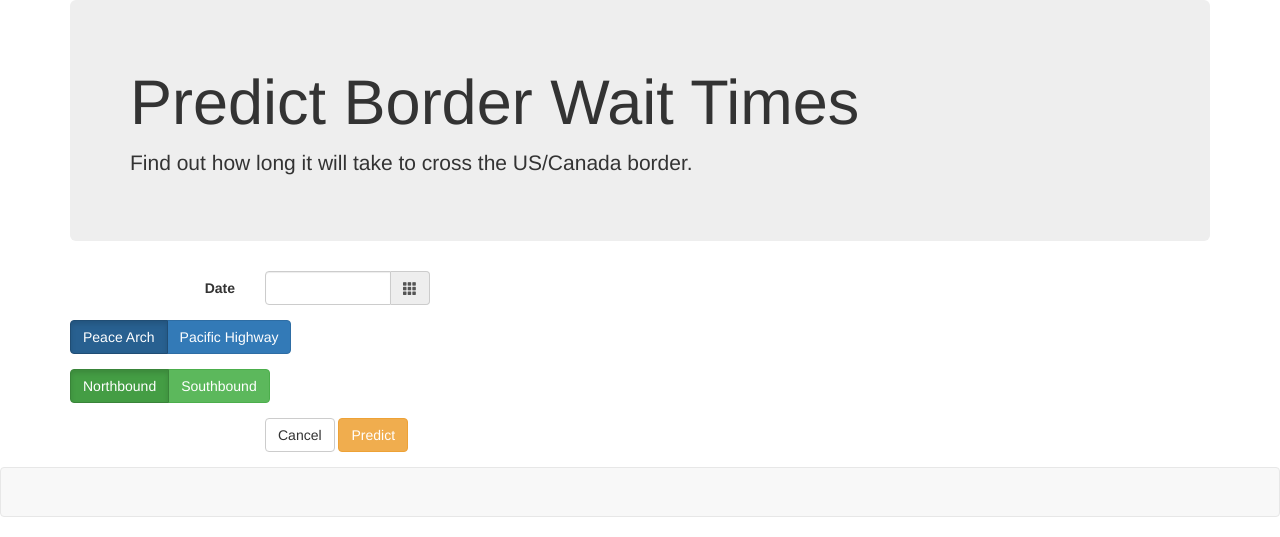
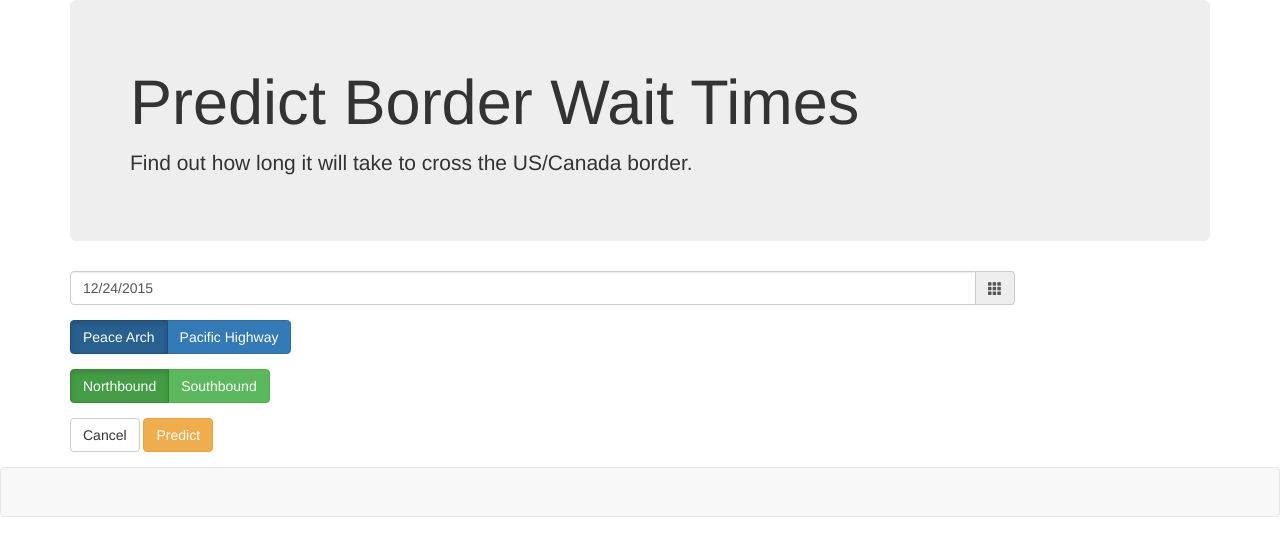
Before and after one commit to jngseattle/BorderCrossing, a Flask app: page / in a window 1280 px wide. Shown: the part 430-967 px from the top of the page. Run offline with Flask 2, Linux system fonts and the light colour scheme; parts of the project's set-up code (start-up, migrations or seed data) failed here and were passed over; some libraries are stand-ins or nearby versions.

Commit message:
Set default date on index page

```diff
--- a/web/run.py
+++ b/web/run.py
@@ -21,7 +21,10 @@ def index():
                                             form.direction.data)
         return redirect(url)
 
+    date_formatted = datetime.datetime.now().strftime('%m/%d/%Y')
+
     return render_template('index.html',
+                           default_date=date_formatted,
                            form=form)
 
 
--- a/web/templates/index.html
+++ b/web/templates/index.html
@@ -22,10 +22,9 @@
       <fieldset>
 
         <div class="form-group">
-            <label class="col-lg-2 control-label">Date</label>
-            <div class="col-lg-2">
+            <div class="col-xs-10">
                 <div class="input-group date">
-                  <input name="date" type="text" class="form-control"><span class="input-group-addon"><i class="glyphicon glyphicon-th"></i></span>
+                  <input name="date" type="text" class="form-control" value="{{default_date}}"><span class="input-group-addon"><i class="glyphicon glyphicon-th"></i></span>
                 </div>
                 {% for error in form.date.errors %}
                   <span style="color: red;">[{{ error }}]</span>
@@ -34,7 +33,7 @@
         </div>
 
         <div class="form-group">
-          <div class="col-lg-10">
+          <div class="col-xs-10">
               <div class="btn-group" data-toggle="buttons">
                 <label class="btn btn-primary active">
                   <input type="radio" name="location" value="Peace Arch" id="option1" autocomplete="off" checked> Peace Arch
@@ -47,7 +46,7 @@
         </div>
 
         <div class="form-group">
-          <div class="col-lg-10">
+          <div class="col-xs-10">
               <div class="btn-group" data-toggle="buttons">
                 <label class="btn btn-success active">
                   <input type="radio" name="direction" value="Northbound" id="option1" autocomplete="off" checked> Northbound
@@ -60,7 +59,7 @@
         </div>
 
         <div class="form-group">
-          <div class="col-lg-10 col-lg-offset-2">
+          <div class="col-xs-10">
             <button type="reset" class="btn btn-default">Cancel</button>
             <button id="submit" type="submit" class="btn btn-warning">Predict</button>
           </div>
```
